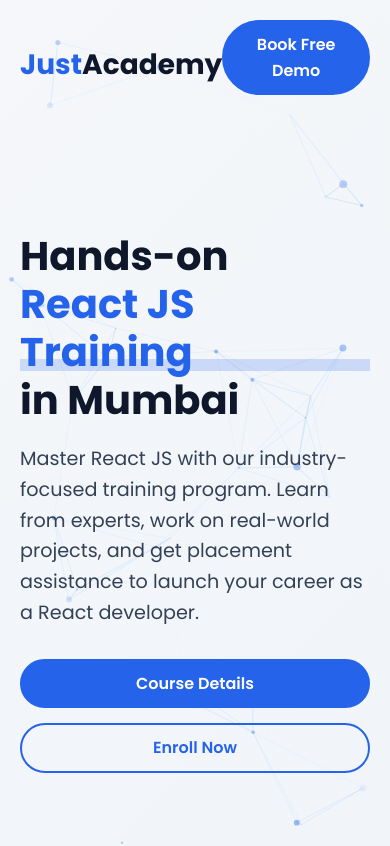
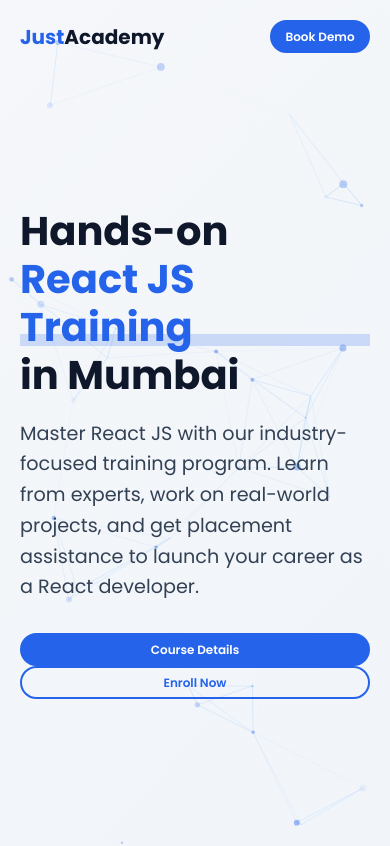
Before and after one commit to justacademy0/hands-on-react-js-training-mumbai-justacademy, a plain HTML site: page index.html in a window 390 px wide. Shown: the top 846 px of the page. Drawn offline with nearby package versions, Linux system fonts and the light colour scheme.

Commit message:
Update index.html

```diff
--- a/index.html
+++ b/index.html
@@ -104,17 +104,21 @@
         }
 
         .btn {
-            display: inline-block;
-            padding: 10px 25px;
+    display: inline-flex;  /* Changed from inline-block */
+    align-items: center;   /* Better vertical alignment */
+    justify-content: center; /* Better horizontal alignment */
+    padding: 8px 20px;     /* Slightly reduced padding */
     background: #2563eb;
     color: white;
     border-radius: 50px;
     text-decoration: none;
     font-weight: 600;
     transition: all 0.3s ease;
-            margin-right: 2px;
-            margin-bottom: 15px;
     border: 2px solid #2563eb;
+    font-size: 14px;       /* Explicit font size */
+    white-space: nowrap;   /* Prevent text wrapping */
+    min-width: 120px;      /* Minimum width */
+    text-align: center;    /* Ensure text stays centered */
 }
 
         .btn:hover {
@@ -271,6 +275,53 @@
             .placement {
                 padding: 30px 20px;
             }
+
+            /* For tablets */
+@media (max-width: 768px) {
+    .btn {
+        padding: 6px 16px;
+        font-size: 13px;
+        min-width: 110px;
+    }
+    .logo {
+        font-size: 20px;  /* Reduce logo size */
+    }
+}
+
+/* For mobile phones */
+@media (max-width: 480px) {
+    .btn {
+        padding: 5px 12px;
+        font-size: 12px;
+        min-width: 100px;
+    }
+    .nav-container {
+        gap: 10px;  /* Space between logo and button */
+    }
+}
+
+/* For very small screens */
+@media (max-width: 320px) {
+    .btn {
+        padding: 4px 8px;
+        font-size: 11px;
+        min-width: 90px;
+    }
+
+    /* Add to your existing CSS */
+.nav-container {
+    display: flex;
+    justify-content: space-between;
+    align-items: center;
+    flex-wrap: wrap;  /* Allow wrapping if needed */
+    gap: 15px;       /* Space between items */
+}
+
+.nav-actions {
+    display: flex;
+    gap: 10px;       /* Space between buttons if you add more */
+}
+}
         }
     </style>
 </head>
@@ -281,7 +332,9 @@
     <div class="container">
         <div class="nav-container">
             <a href="https://www.justacademy.co/" class="logo">Just<span>Academy</span></a>
-                <a href="https://www.justacademy.co/register-for-course-demo" class="btn">Book Free Demo</a>
+            <div class="nav-actions">  <!-- New wrapper div -->
+                <a href="https://www.justacademy.co/register-for-course-demo" class="btn">Book Demo</a>
+            </div>
         </div>
     </div>
 </header>
```
Lines whose indentation alone changed are shown as unchanged.
